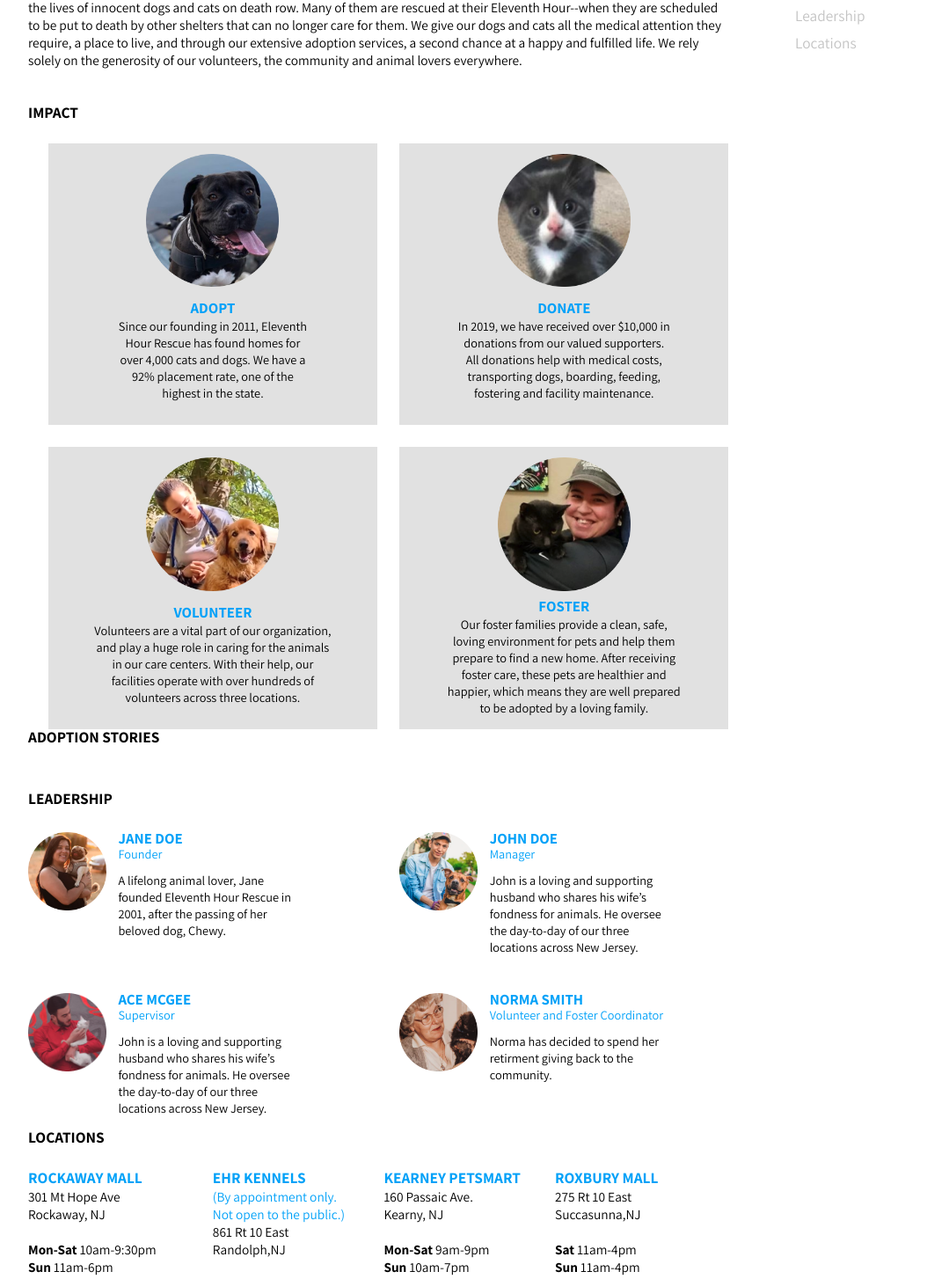
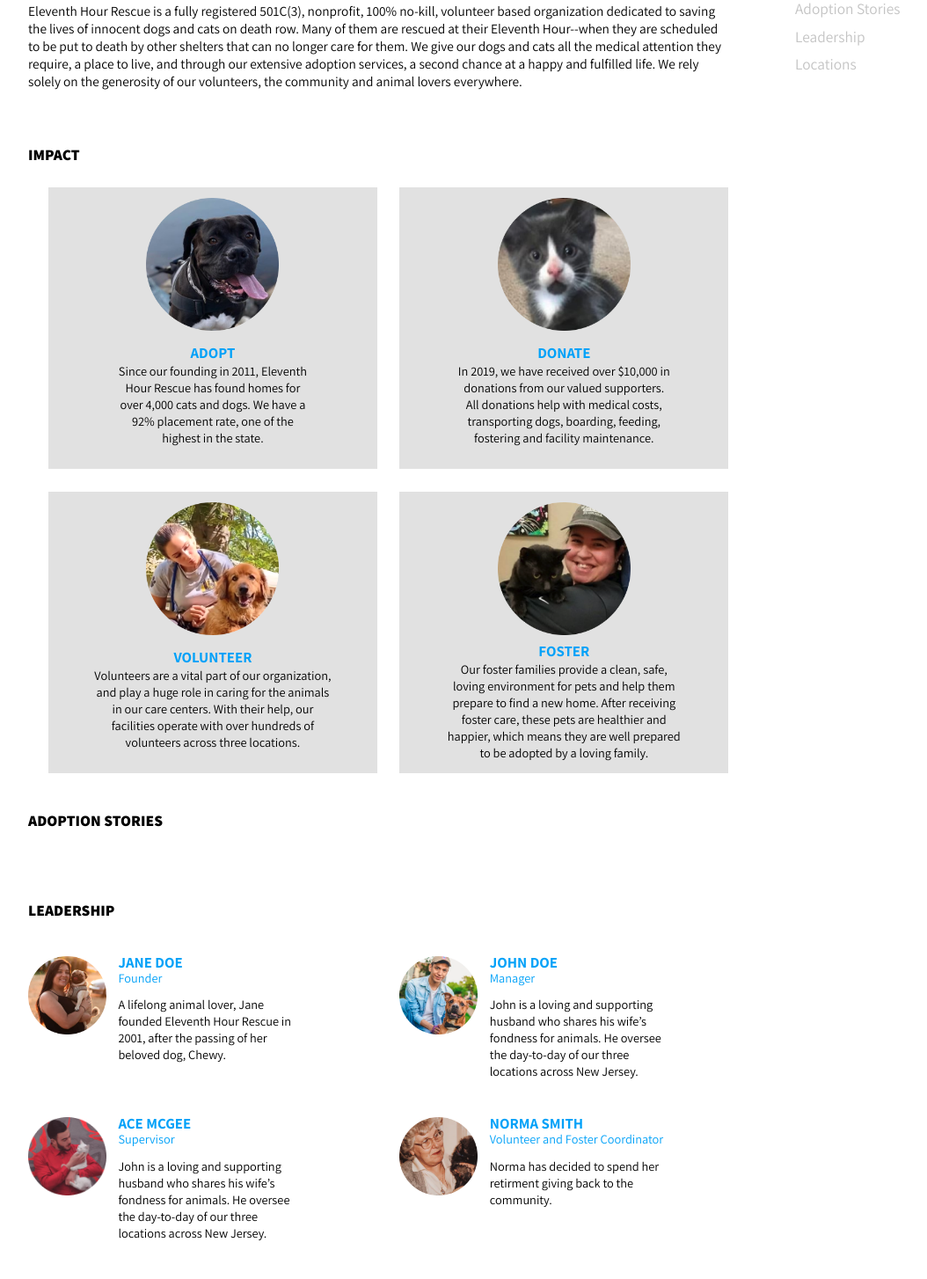
Before and after one commit to Henry-Cook/Eleventh-Hour-Rescue-Redesign, a React (Create React App) app in the folder client/: page /aboutus in a window 1280 px wide. Shown: the part 302-1756 px from the top of the page at 88% size, without its empty margins (96-1150 px from the left). Built offline with nearby package versions, Linux system fonts and the light colour scheme; no server answers.

Commit message:
completed donate, added yellow links, unified fonts/font sizes and some other stuff

```diff
--- a/client/src/App.js
+++ b/client/src/App.js
@@ -15,7 +15,10 @@ function App() {
         <Route exact path="/" component={Home} />
         <Route exact path="/aboutus" component={AboutUs} />
         <Route exact path="/donate" component={Donate} />
-        <Route exact path="/404" component={NotFound} />
+        <Route exact path="/adopt" component={NotFound} />
+        <Route exact path="/volunteer" component={NotFound} />
+        <Route exact path="/foster" component={NotFound} />
+        <Route exact path="/events" component={NotFound} />
         <Route exact path="/confirmation/:id" component={Confirmation} />
         <Route exact path="/paypalConfirm" component={PaypalConfirm} />
       </Switch>
--- a/client/src/components/form/Form.jsx
+++ b/client/src/components/form/Form.jsx
@@ -4,6 +4,7 @@ import UserInput from "../userInputs/UserInputs";
 import { createDonation } from "../../services/donations";
 import { useHistory } from "react-router-dom";
 export const DisableRadio = React.createContext();
+export const amount = React.createContext();
 
 function Form() {
   let [disabledRadioValue, setDisable] = useState(true);
--- a/client/src/components/nav/nav.css
+++ b/client/src/components/nav/nav.css
@@ -1,5 +1,4 @@
 @import url("https://fonts.googleapis.com/css2?family=Assistant&display=swap");
-
 header {
   margin: 0 auto;
   font-family: 'Assistant', sans-serif;
@@ -80,11 +79,11 @@ li {
 }
 
 /* for really big screens */
+
 @media screen and (max-height: 1366px) and (orientation: portrait) {
   header {
     height: 20vh;
   }
-
   .header-content {
     grid-template-columns: 12.75vw auto;
     grid-auto-rows: 17vh 3vh;
@@ -97,11 +96,11 @@ li {
 }
 
 /* for large screen tablets in portrait mode */
+
 @media screen and (max-height: 1366px) and (orientation: portrait) {
   header {
     height: 9vh;
   }
-
   .header-content {
     grid-template-columns: 12.75vw auto;
     grid-auto-rows: 5.5vh 3.5vh;
--- a/client/src/components/userInputs/UserInputs.jsx
+++ b/client/src/components/userInputs/UserInputs.jsx
@@ -24,9 +24,9 @@ function UserInputs(props) {
     }
   };
 
-  // const handlePaypalclick = () => {
-  //   history.push(`#donate-btn`);
-  // };
+  const handlePaypalclick = () => {
+    history.push(`/paypalConfirm`);
+  };
 
   return (
     <>
@@ -37,8 +37,10 @@ function UserInputs(props) {
               className="paypal-radio"
               type="radio"
               value="paypal"
-              onClick={handleRadio}
-              // onMouseDown={() => handlePaypalclick}
+              onClick={(e) => {
+                handleRadio(e);
+                handlePaypalclick();
+              }}
               name="select"
               disabled={disabledRadioBool === true ? true : false}
             />
--- a/client/src/screens/aboutUs/AboutUs.jsx
+++ b/client/src/screens/aboutUs/AboutUs.jsx
@@ -41,26 +41,26 @@ export default function AboutUs() {
             </div>
 
             <a id="impact1"></a>
-            <h4>IMPACT</h4>
+            <h4 className="impact-title">IMPACT</h4>
             <div className="impact" id="impact1">
               <Impact />
             </div>
 
             <a id="stories1"></a>
-            <h4>ADOPTION STORIES</h4>
+            <h4 className="adoption-title">ADOPTION STORIES</h4>
             <div className="stories" id="stories1">
               <Stories />
             </div>
 
             <a id="leadership5"></a>
-            <h4>LEADERSHIP</h4>
+            <h4 className="leadership-title">LEADERSHIP</h4>
             <div className="leadership">
               <Leadership />
             </div>
 
             <a id="locations1"></a>
             <div className="locations" id="locations1">
-              <h4>LOCATIONS</h4>
+              <h4 className="location-title">LOCATIONS</h4>
               <Locations />
             </div>
           </div>
--- a/client/src/screens/aboutUs/aboutus.css
+++ b/client/src/screens/aboutUs/aboutus.css
@@ -1,4 +1,4 @@
-@import url("https://fonts.googleapis.com/css2?family=Assistant&display=swap");
+@import url('https://fonts.googleapis.com/css2?family=Assistant:wght@800&display=swap');
 .container {
   margin: 0 auto;
   display: grid;
@@ -34,34 +34,57 @@
 .aboutus {
   text-align: center;
   font-size: 2.64vw;
+  font-family: 'Assistant', sans-serif;
+  font-weight: 800;
 }
 
 h4 {
   font-size: 1.36vw;
+  margin-top: 47px;
+  font-family: 'Assistant', sans-serif;
+  font-weight: 800;
+}
+
+.impact-title {
+  font-size: 1.36vw;
+  margin-top: 47px;
+  margin-bottom: 26px;
+  font-family: 'Assistant', sans-serif;
+  font-weight: 800;
+}
+
+.leadership-title {
+  margin-top: 56px;
+  margin-bottom: 37px;
+}
+
+.adoption-title {
+  margin-top: 67px;
 }
 
 p {
   font-size: 1.2vw;
 }
 
-/* @media screen and (max-height: 1366px) and (orientation: portrait) {
+.locations {
+  margin-bottom: 74px;
+}
+
+.location-title {
+  margin-bottom: 36px;
+  margin-top: 56px;
+}
+
+@media screen and (max-height: 1366px) and (orientation: portrait) {
   #mission::before, #impact::before, #stories::before, #leadship::before, #locations::before {
     margin-top: -20vh;
     height: 20vh;
   }
 }
+
 @media screen and (max-height: 1366px) and (orientation: portrait) {
   #mission::before, #impact::before, #stories::before, #leadship::before, #locations::before {
     margin-top: -9vh;
     height: 9vh;
   }
-} */
-
-/* #impactScroll {
-  position: absolute;
-  top
-} */
-
-.locations {
-  margin-bottom: 74px;
 }
--- a/client/src/screens/donate/donate.css
+++ b/client/src/screens/donate/donate.css
@@ -33,7 +33,7 @@
 }
 
 .header-text {
-  font-size: 16px;
+  font-size: 1.1111111111111112VW;
   color: #000;
   font-family: "Assistant", sans-serif;
   font-weight: 400;
@@ -41,3 +41,13 @@
   margin: 0 0 64.6px 0;
   text-align: center;
 }
+
+@media screen and (max-width: 800px) {
+  .header-title {
+    font-size: 4.1vw;
+  }
+  .header-text {
+    font-size: 1.8VW;
+    width: 70%;
+  }
+}
--- a/client/src/screens/home/Home.jsx
+++ b/client/src/screens/home/Home.jsx
@@ -1,5 +1,5 @@
 import React from "react";
-import {Link} from 'react-router-dom'
+import { Link } from "react-router-dom";
 import Layout from "../../components/layout/Layout.jsx";
 import "./home.css";
 
@@ -11,7 +11,6 @@ export default function Home() {
   return (
     <Layout>
       <div className="home">
-
         <img src={homedogs} alt="dogs" id="homedogs" />
         <div className="welcome-message">
           <h1>Welcome</h1>
@@ -26,13 +25,19 @@ export default function Home() {
         <div className="home-links">
           {homeCards.map((card, i) => {
             return (
-              <Link to={`/${card.action.toLowerCase()}`}>
-                <ActionCard id={'homeCard'} action={card.action} image={card.image} />
-                </Link>
-            )
+              <Link
+                className="ctalinks-circle"
+                to={`/${card.action.toLowerCase()}`}
+              >
+                <ActionCard
+                  id={"homeCard"}
+                  action={card.action}
+                  image={card.image}
+                />
+              </Link>
+            );
           })}
         </div>
-
       </div>
     </Layout>
   );
--- a/client/src/screens/home/home.css
+++ b/client/src/screens/home/home.css
@@ -1,6 +1,4 @@
 @import url("https://fonts.googleapis.com/css2?family=Assistant:wght@400;700&display=swap");
-
-
 .home {
   display: grid;
   grid-template-columns: 25% 25% 25% 25%;
@@ -17,7 +15,6 @@
   grid-row-end: 2;
   grid-column-start: 1;
   grid-column-end: -1;
-
 }
 
 .welcome-message {
@@ -31,7 +28,6 @@
   grid-column-end: -1;
   grid-row-start: 2;
   grid-row-end: 3;
-
 }
 
 .welcome-message h1 {
@@ -50,7 +46,7 @@
 }
 
 .home-links {
-display: flex;
+  display: flex;
 }
 
 .home-links a {
@@ -59,8 +55,8 @@ display: flex;
 }
 
 .home-links h2 {
-padding: 1.35vh;
-margin: 0;
+  padding: 1.35vh;
+  margin: 0;
   font-size: 1.67vw;
 }
 
@@ -80,3 +76,11 @@ margin: 0;
 #homeCard img {
   width: 100%;
 }
+
+.ctalinks-circle {
+  transition: all .2s ease-in-out;
+}
+
+.ctalinks-circle:hover {
+  transform: scale(1.03);
+}
--- a/client/src/screens/notFound/NotFound.jsx
+++ b/client/src/screens/notFound/NotFound.jsx
@@ -1,16 +1,15 @@
 import React from "react";
 import Layout from "../../components/layout/Layout.jsx";
+import "./notFound.css";
 
 const NotFound = () => {
   return (
     <Layout>
       <div className="not-found-container">
-        <h1 classname="not-found">404</h1>
-        <h1 classname="not-found">Not Found</h1>
-        <h1 classname="not-found">The page you are looking for does not currently exist!</h1>
+        <h1 className="not-found">Coming Soon!</h1>
       </div>
     </Layout>
   );
-}
+};
 
 export default NotFound;
--- a/client/src/screens/notFound/notFound.css
+++ b/client/src/screens/notFound/notFound.css
@@ -1,11 +1,10 @@
 @import url("https://fonts.googleapis.com/css2?family=Assistant&display=swap");
-
 .not-found-container {
-  margin: 0 auto;
+  text-align: center;
 }
 
 .not-found {
   font-family: 'Assistant', sans-serif;
-  font-size: 52px;
-  line-height: 52px;
+  font-size: 3.5vw;
+  margin: 100px;
 }
```
Also changed, not shown: client/src/components/nav/Nav.jsx (+60 -23 lines). Lines whose indentation alone changed are shown as unchanged.
